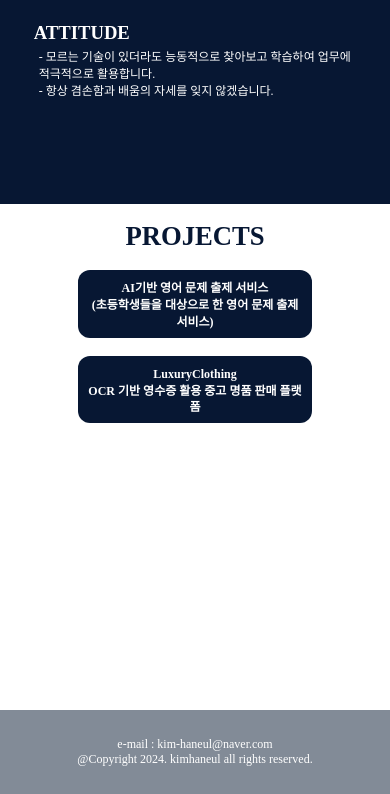
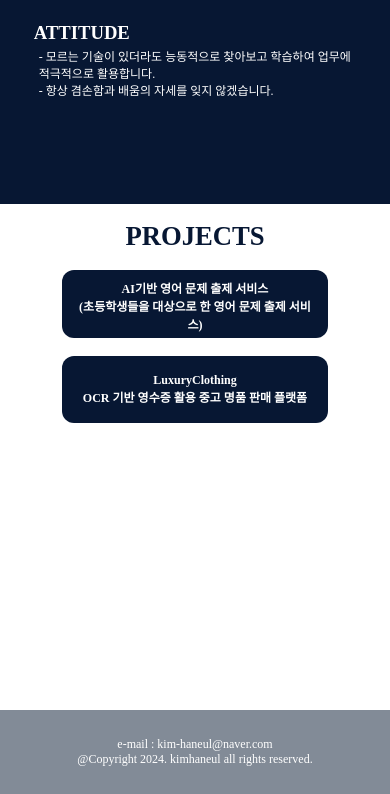
Before and after one commit to kimhaaneul/vanilla-neulfront, a plain HTML site: page index.html in a window 390 px wide. Shown: the part 2033-2827 px from the top of the page. Drawn offline with Linux system fonts and the light colour scheme.

Commit message:
프로젝트버튼수정
프로젝트버튼수정

```diff
--- a/css/main.css
+++ b/css/main.css
@@ -863,7 +863,7 @@ footer {
 
   #projects-li-btn1,
   #projects-li-btn2 {
-    width: 60vw;
+    width: 68vw;
     height: 8vh;
     border-radius: 12px;
   }
@@ -871,7 +871,7 @@ footer {
   #projects-li-btn1 h3,
   #projects-li-btn2 h3 {
     font-size: 12px;
-    line-height: 1.4;
+    line-height: 1.5;
   }
 
   /* ========= 모달 ========= */
```
